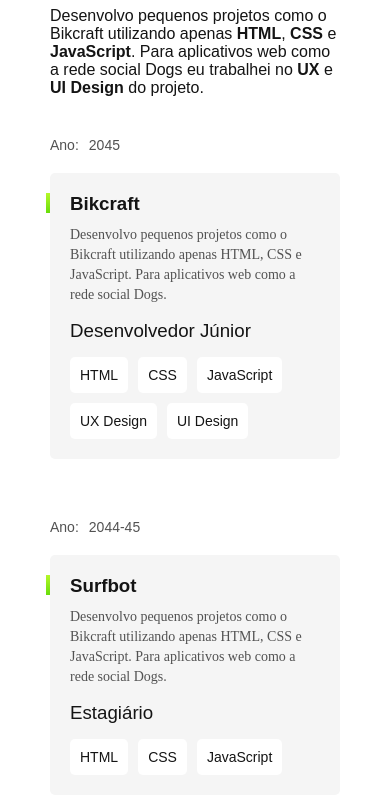
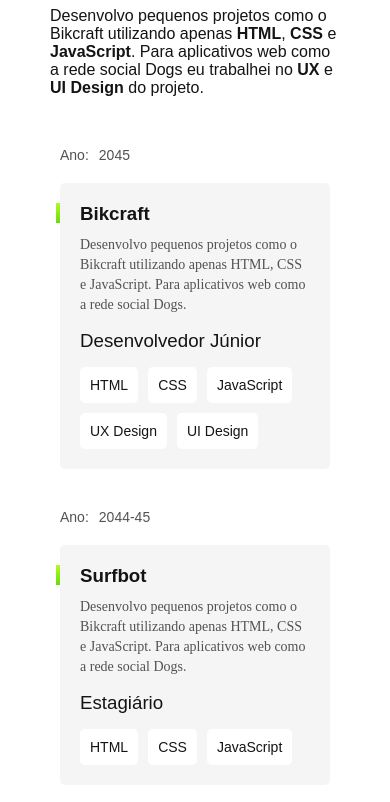
Before and after one commit to maycondsn/portifolio-origamid-HtmlCss, a plain HTML site: page index.html in a window 390 px wide. Shown: the part 629-1431 px from the top of the page. Drawn offline with Linux system fonts and the light colour scheme.

Commit message:
consertando o espaçamento do ul

```diff
--- a/css/experience.css
+++ b/css/experience.css
@@ -123,9 +123,14 @@
         padding-left: 0px;
     }
 
+    .List ul {
+        padding: 20px 0;
+    }
+
     .List ul li {
         display: grid;
         grid-template-columns: 1fr;
+        padding: 10px;
     }
 
     .List {
```
